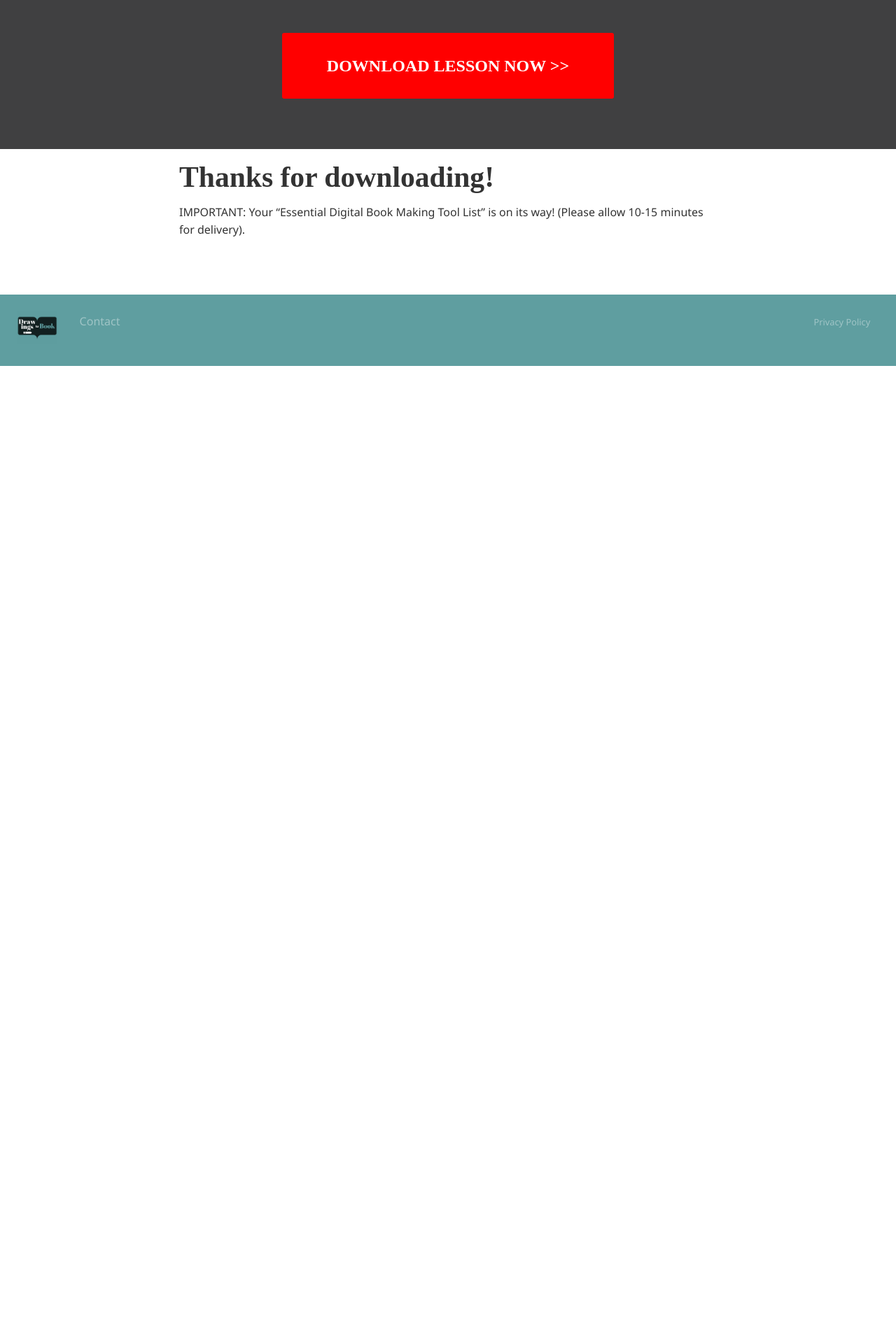
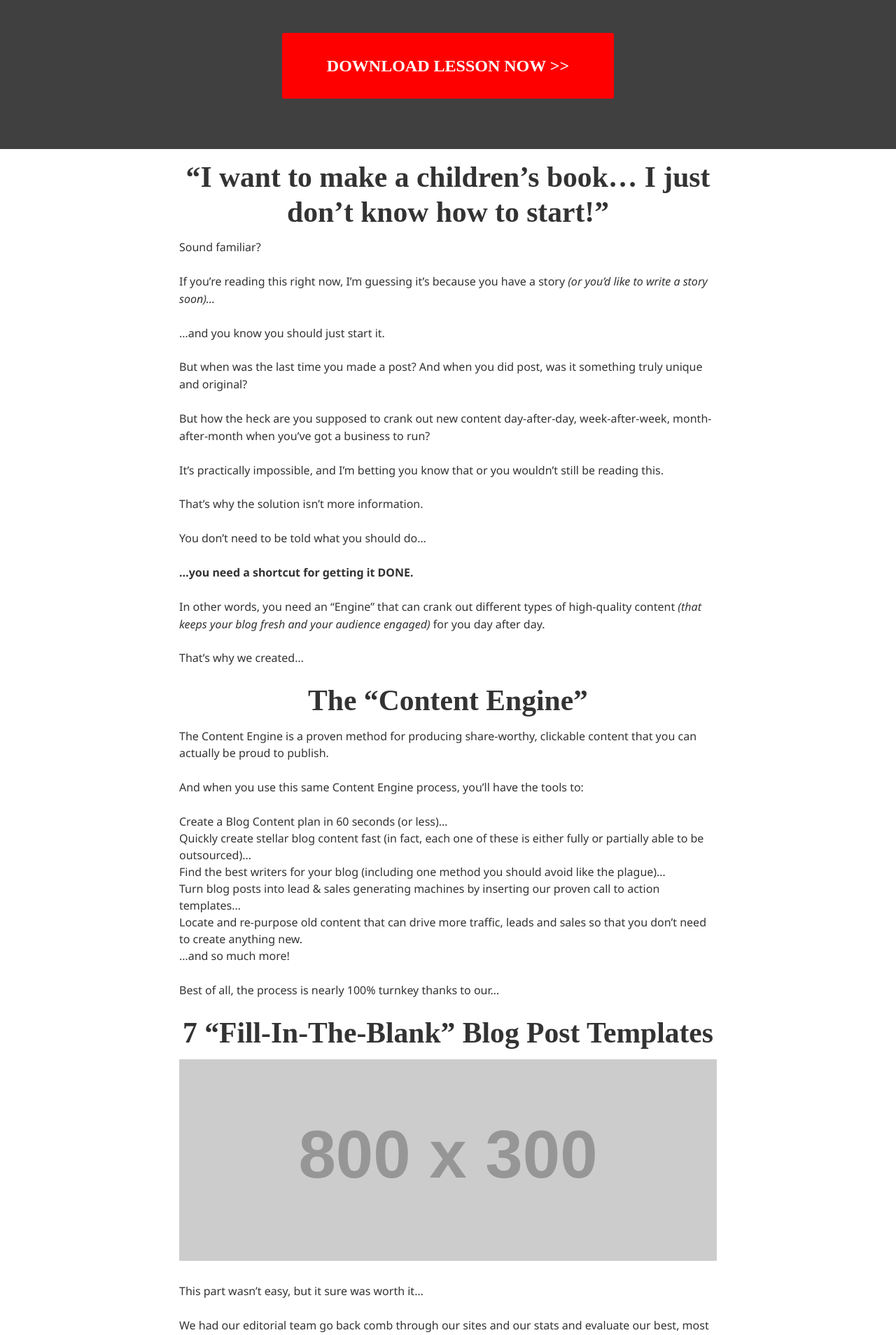
Before and after one commit to fourthirty-two/drawingstobook, a Jekyll site: the page built from lp/thank-you.md, in a window 1280 px wide. Shown: the part 331-2239 px from the top of the page at 70% size. Built offline with Jekyll 4.4.1, drawn with Linux system fonts in a browser that asks for light colours; some web fonts are replaced; comment, search, counter and statistics services are not loaded; before the commit the page ends 900 px from its top, so only the background shows below that; some of the changed text lies outside the part shown.

Commit message:
:pencil: added thank you page text for design

```diff
--- a/_includes/storyboard-layout-tripwire.html
+++ b/_includes/storyboard-layout-tripwire.html
@@ -6,12 +6,9 @@
   signup: storyboard-layout-tripwire (name of file without `.html`)
 
 {% endcomment %}
-
-<!-- button -->
 <a href="{{ page.purchase-link }}" target="_blank">
 
   <div class="btn promo-btn">
-
 
     <h2>
       {% if page.button-text %}
@@ -23,4 +20,4 @@
 
   </div>
 
-</a><!-- /button -->
+</a>
--- a/_sass/patterns/_thank-you-page.scss
+++ b/_sass/patterns/_thank-you-page.scss
@@ -9,4 +9,15 @@
 
   }
 
+  section {
+    h1,
+    h2 {
+      text-align: center;
+    }
+
+    a {
+      text-decoration: underline;
+    }
+  }
+
 }
--- a/lp/thank-you.md
+++ b/lp/thank-you.md
@@ -11,7 +11,107 @@ button-text: Download lesson now >>
 purchase-link: https://github.com/fourthirty-two/drawingstobook
 category: lp
 ---
-Thanks for downloading!
-=======================
+"I want to make a children's book...  I just don't know how to start!"
+======================================================================
 
-IMPORTANT: Your "Essential Digital Book Making Tool List" is on its way! (Please allow 10-15 minutes for delivery).
+Sound familiar?
+
+If you're reading this right now, I'm guessing it's because you have a story _(or you'd like to write a story soon)..._
+
+...and you know you should just start it.
+
+But when was the last time you made a post? And when you did post, was it something truly unique and original?
+
+But how the heck are you supposed to crank out new content day-after-day, week-after-week, month-after-month when you've got a business to run?
+
+It's practically impossible, and I'm betting you know that or you wouldn't still be reading this.
+
+That's why the solution isn't more information.
+
+You don't need to be told what you should do…
+
+**...you need a shortcut for getting it DONE.**
+
+In other words, you need an "Engine" that can crank out different types of high-quality content _(that keeps your blog fresh and your audience engaged)_ for you day after day.
+
+That's why we created...
+
+The "Content Engine"
+====================
+
+The Content Engine is a proven method for producing share-worthy, clickable content that you can actually be proud to publish.
+
+And when you use this same Content Engine process, you’ll have the tools to:
+
+* Create a Blog Content plan in 60 seconds (or less)...
+* Quickly create stellar blog content fast (in fact, each one of these is either fully or partially able to be outsourced)...
+* Find the best writers for your blog (including one method you should avoid like the plague)...
+* Turn blog posts into lead & sales generating machines by inserting our proven call to action templates...
+* Locate and re-purpose old content that can drive more traffic, leads and sales so that you don’t need to create anything new.
+
+...and so much more!
+
+Best of all, the process is nearly 100% turnkey thanks to our...
+
+7 "Fill-In-The-Blank" Blog Post Templates
+=========================================
+
+![lesson image](http://placehold.it/800x300)
+
+This part wasn't easy, but it sure was worth it...
+
+We had our editorial team go back comb through our sites and our stats and evaluate our best, most popular blog posts.
+
+They analyzed the ones with the most shares, the most comments, the most likes and the highest engagement in all of our businesses (not just DigitalMarketer) to see if there was a pattern.
+
+They found that out of over 1,800 blog posts... **there were only 7 types that worked** consistently _(and I mean they REALLY worked.)_
+
+Next, we had those blog post types templatized and created **step-by-step instructions on how to find, write or outsource the content**, _how to put them together_, what types of calls to action to use, and "when" and "where" to deploy them.
+
+The result was these 7 proven blog post templates:
+
+* **TEMPLATE #1: "The Content Aggregator"** allows you to leverage other people's content to create a proven winner before you even press the "Publish" button.
+* **TEMPLATE #2: "The Embed Reactor"** helps you create high-quality blog content you can be proud of - FAST _(even if you're not an expert)._
+
+Get INSTANT Access To All 7 Proven Blog Post Templates
+======================================================
+_(PLUS live examples of each template in action so you'll know exactly how and when to use each post type)_
+
+![lesson image](http://placehold.it/800x300)
+
+{% include storyboard-layout-tripwire.html %}
+
+[Add To Cart - Just $7](https://github.com/fourthirty-two/drawingstobook)
+-------------------------------------------------------------------------
+
+This is the EXACT SAME process DigitalMarketer uses everyday... and not just on DigitalMarketer.com.
+
+So we KNOW for a fact that this strategy works... in any market!
+
+Literally, you can have one of those fancy coffees at Starbucks or:
+
+You can become a life-saver at your company by being the guy or gal who finally creates a well-oiled Content Engine for your company blog... turning out high-quality, share-worthy content that leads to better organic ranking and traffic generation.
+
+You’ll save time _(and money)_ by creating your Blog Content Engine the RIGHT WAY the first time, so you can practically just set it and forget it.
+
+Avoid potentially embarrassing "rookie" mistakes _(including the big ones that the fake blogging "gurus" tout as being "best practices")_
+
+And, create better organic rankings and better organic traffic from each and every one of your blogs.
+
+_The choice is yours._
+
+_If you want to get started, click the "Add To Cart" button and finally learn how to create a Content Engine for your blog the right way, allowing you to finally start ranking and generating organic traffic and sales from your site TODAY… then click the "Add To Cart" button right now._
+
+Get INSTANT Access To All 7 Proven Blog Post Templates
+======================================================
+_(PLUS live examples of each template in action so you'll know exactly how and when to use each post type)_
+
+![lesson image](http://placehold.it/800x300)
+
+{% include storyboard-layout-tripwire.html %}
+
+[Add To Cart - Just $7](https://github.com/fourthirty-two/drawingstobook)
+-------------------------------------------------------------------------
+
+[No Thank You, I Just Want To Download The 212 Blog Post Ideas](https://github.com/fourthirty-two/drawingstobook)
+-----------------------------------------------------------------------------------------------------------------
```
